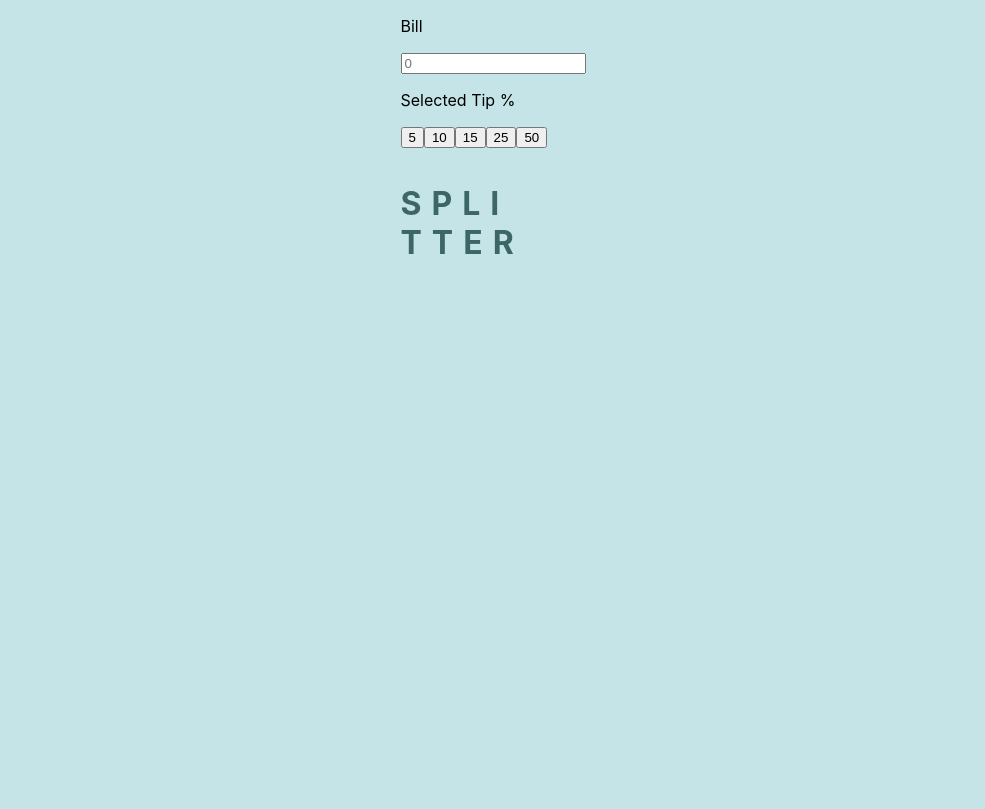
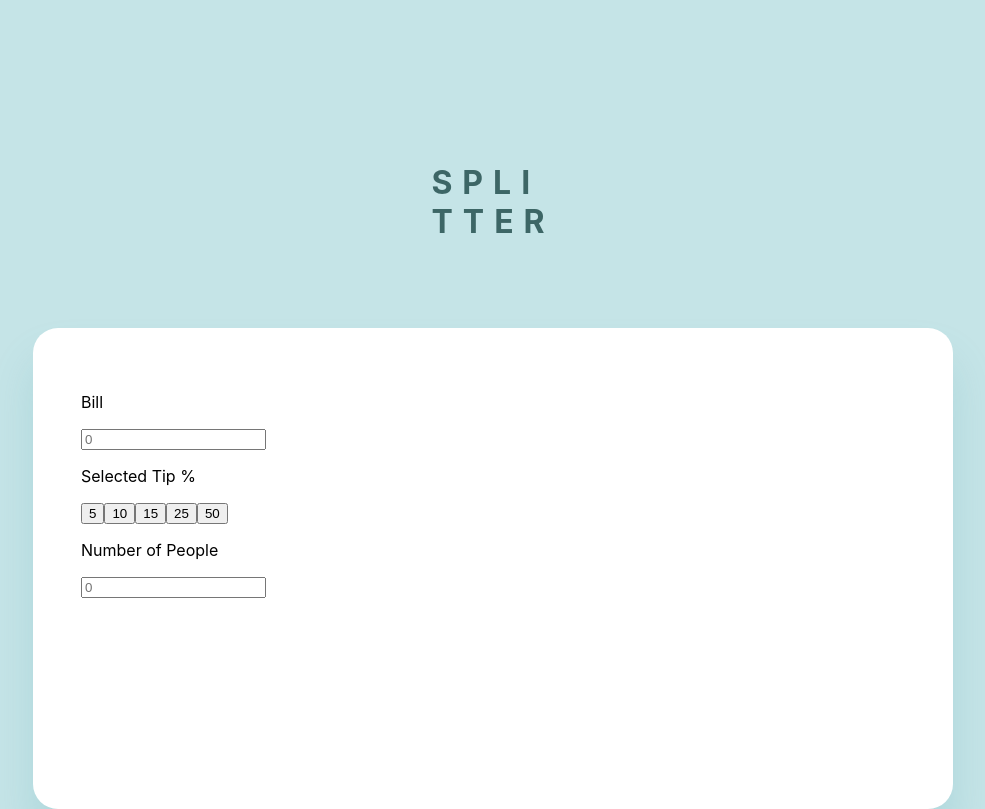
Before and after one commit to MistbornL/tip-calculator, a React (Create React App) app: page / in a window 1280 px wide. Shown: the whole page, without its empty margins (147-1132 px from the left). Built offline with nearby package versions, Linux system fonts and the light colour scheme.

Commit message:
left-div

```diff
--- a/src/App.js
+++ b/src/App.js
@@ -12,6 +12,7 @@ function App() {
       </header>
       <main>
         <div className="calculator">
+          <div className="calculator-left">
             <div className="calculator-left-top">
               <p>Bill</p>
               <input type="number" placeholder="0"></input>
@@ -26,7 +27,11 @@ function App() {
               </div>
             </div>
 
-          <div className="calculator-left-bottom"></div>
+            <div className="calculator-left-bottom">
+              <p>Number of People</p>
+              <input type="number" placeholder="0"></input>
+            </div>
+          </div>
         </div>
       </main>
     </div>
--- a/src/App.scss
+++ b/src/App.scss
@@ -7,15 +7,33 @@
   width: 100%;
   max-width: 1440px;
   margin: 0 auto;
+  flex-direction: column;
 
   header {
+    justify-content: center;
+    display: flex;
     h1 {
       color: variables.$heading-text-color;
-      position: absolute;
+      justify-content: center;
       display: flex;
       letter-spacing: 10px;
-      top: 163px;
+      margin-top: 163px;
       margin-bottom: 87px;
     }
   }
 }
+
+.calculator {
+  width: 920px;
+  height: 481px;
+  background: #ffffff;
+  box-shadow: 0px 32px 43px rgba(79, 166, 175, 0.200735);
+  border-radius: 25px;
+  padding: 48px;
+  box-sizing: border-box;
+
+  .calculator-left {
+    width: 20%;
+    float: left;
+  }
+}
```
Lines whose indentation alone changed are shown as unchanged.
